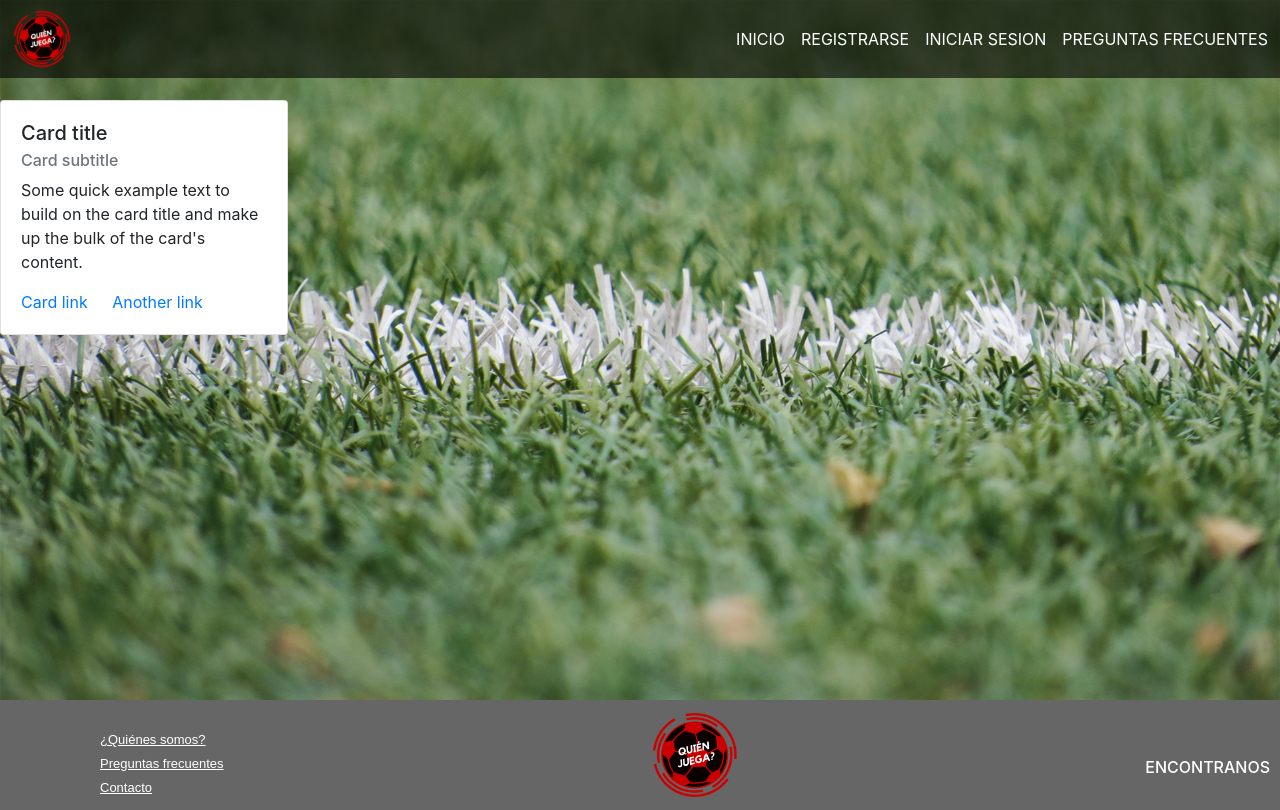
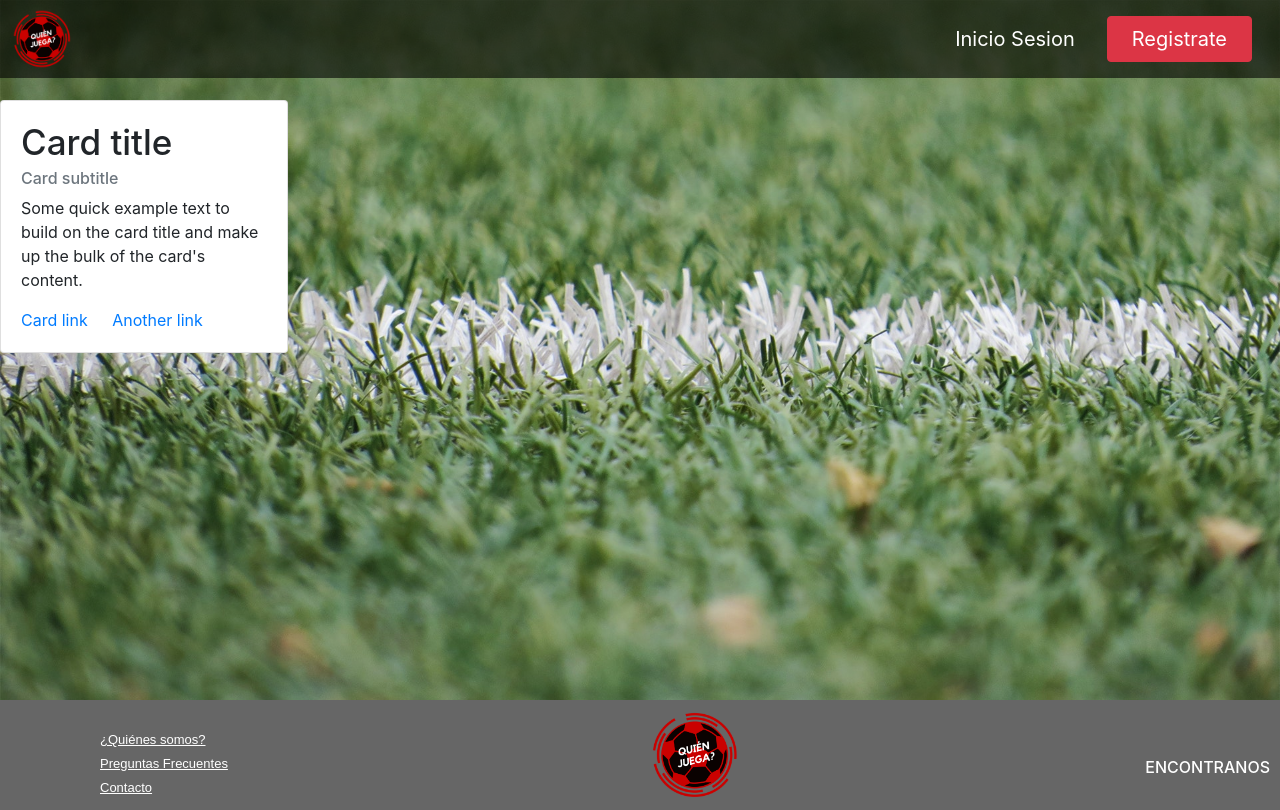
Before and after one commit to solhermelo/proyectointegrador, a PHP site: page /buscoEquipo.php in a window 1280 px wide. Run offline with PHP 8.4, Linux system fonts and the light colour scheme.

Commit message:
ultima version con css actualizado
Entrega Sprint 3

```diff
--- a/PI_Todos/css/styles.css
+++ b/PI_Todos/css/styles.css
@@ -1,6 +1,37 @@
+/* HERNI */
+
+a:hover {
+  color: white!important;
+  text-decoration: none;
+  background-color: transparent;
+}
+
 .carousel-inner img{
   width: 100%;
   max-height: 760px;
+}
+
+h5
+{
+  font-size: 35px;
+}
+
+.pie{
+  font-size: 20px;
+}
+
+.carousel-caption {
+    position: absolute;
+    right: 25%;
+    bottom: 40px;
+    left: 25%;
+    z-index: 10;
+    padding-top: 20px;
+    padding-bottom: 10px;
+    color: rgb(0,0,0,1);
+    text-align: center;
+    background-color: rgba(255,255,255,0.5);
+    border-radius: 5px;
 }
 
 .container2
@@ -12,6 +43,11 @@
 .bg-dark
 {
   background-color: rgba(0,0,0,0.6)!important;
+}
+.boton
+{
+  color: white;
+  font-size: 20px!important;
 }
 
 .margen
--- a/PI_Todos/footer.php
+++ b/PI_Todos/footer.php
@@ -3,8 +3,7 @@
       <p>¿Quiénes somos?</p>
     </a>
       <br>
-    <a class="links" href="#">
-      <p>Preguntas frecuentes</p>
+    <a class="links" href="FAQ.php">Preguntas Frecuentes</a>
     </a>
       <br>
     <a class="links" href="#">
--- a/PI_Todos/navbar.php
+++ b/PI_Todos/navbar.php
@@ -4,20 +4,24 @@
     <a class="navbar-brand" href="index.php">
       <img src="imagenes/logo-quienjuega.png" width="60" height="60" alt="logo" class="ml-2">
     </a>
-  <a class="navbar-brand" href="index.php"></a>
     <button class="navbar-toggler" type="button" data-toggle="collapse" data-target="#navbarNav" aria-controls="navbarNav" aria-expanded="false" aria-label="Toggle navigation">
       <span class="navbar-toggler-icon"></span>
     </button>
+    <!-- <a class="nav-link nav-item active boton" href="index.php">Home<span class="sr-only">(current)</span></a> -->
 
     <div class="collapse navbar-collapse" id="navbarNav">
 
       <div class="navbar-nav ml-auto">
-            <a class="nav-item nav-link active" href="index.php">INICIO<span class="sr-only">(current)</span></a>
-            <a class="nav-item nav-link active" href="registracion.php">REGISTRARSE</a>
-              <a class="nav-item nav-link active" href="iniciosesion.php">INICIAR SESION<span class="sr-only">(current)</span></a>
-            <a class="nav-item nav-link active" href="FAQ.php">PREGUNTAS FRECUENTES</a>
 
+        <a class="nav-link nav-item active boton" href="iniciosesion.php">Inicio Sesion<span class="sr-only">(current)</span></a>
+        <button type="button" name="button" class="btn btn-danger ml-4 mr-4 pl-4 pr-4"> <a href="registracion.php" class="boton">Registrate </a></button>
+        <!--<a class="nav-item nav-link active" href="iniciosesion.php">INICIAR SESION<span class="sr-only">(current)</span></a>-->
+        <!--<form class="form-inline my-2 my-lg-0">-->
+        <!--<input class="form-control mr-sm-2" type="search" placeholder="Search" aria-label="Search">-->
+
+        <!--</form>-->
       </div>
     </div>
   </nav>
+
 </header>
```
Also changed, not shown: PI_Todos/index.php (+5 -3 lines). Lines whose indentation alone changed are shown as unchanged.
